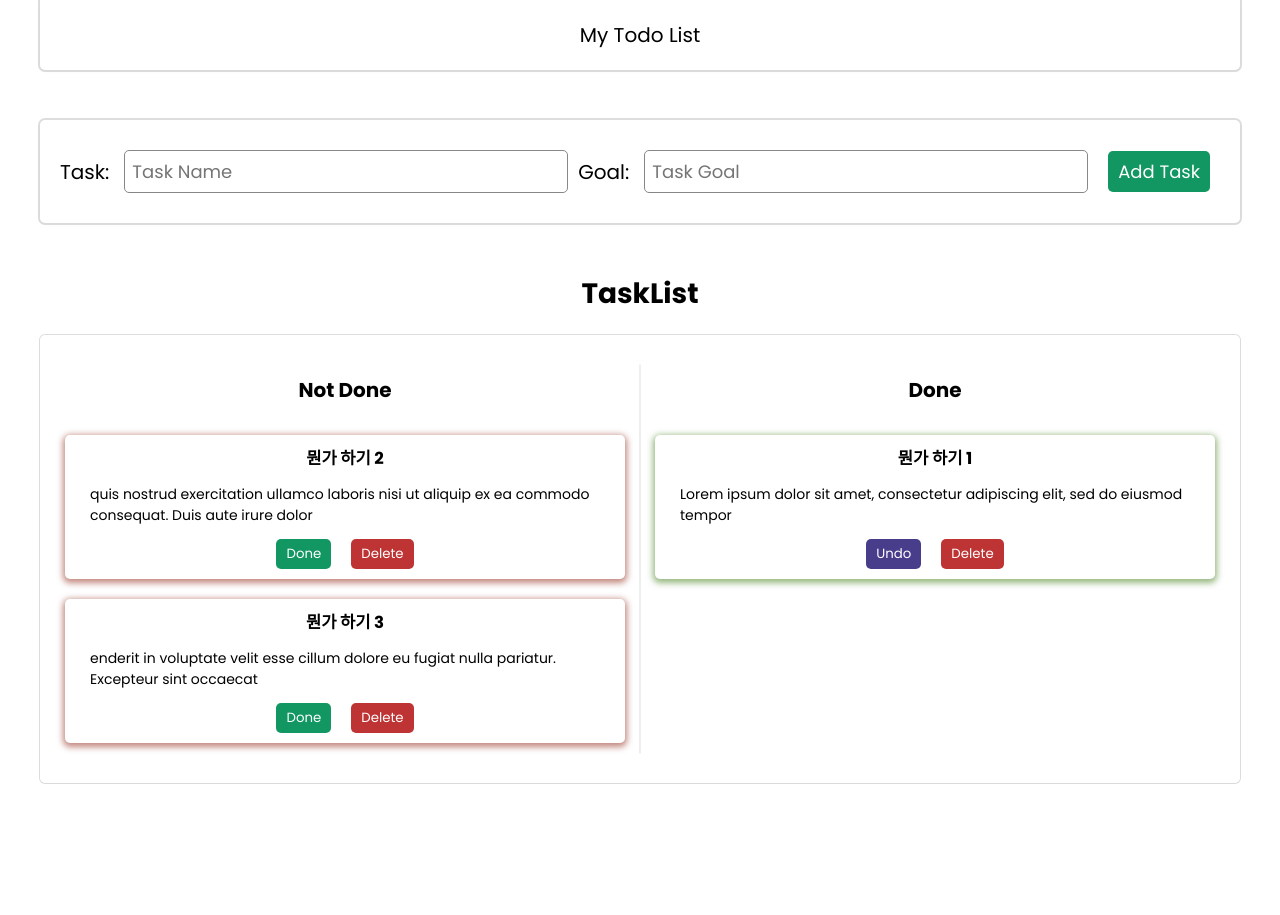
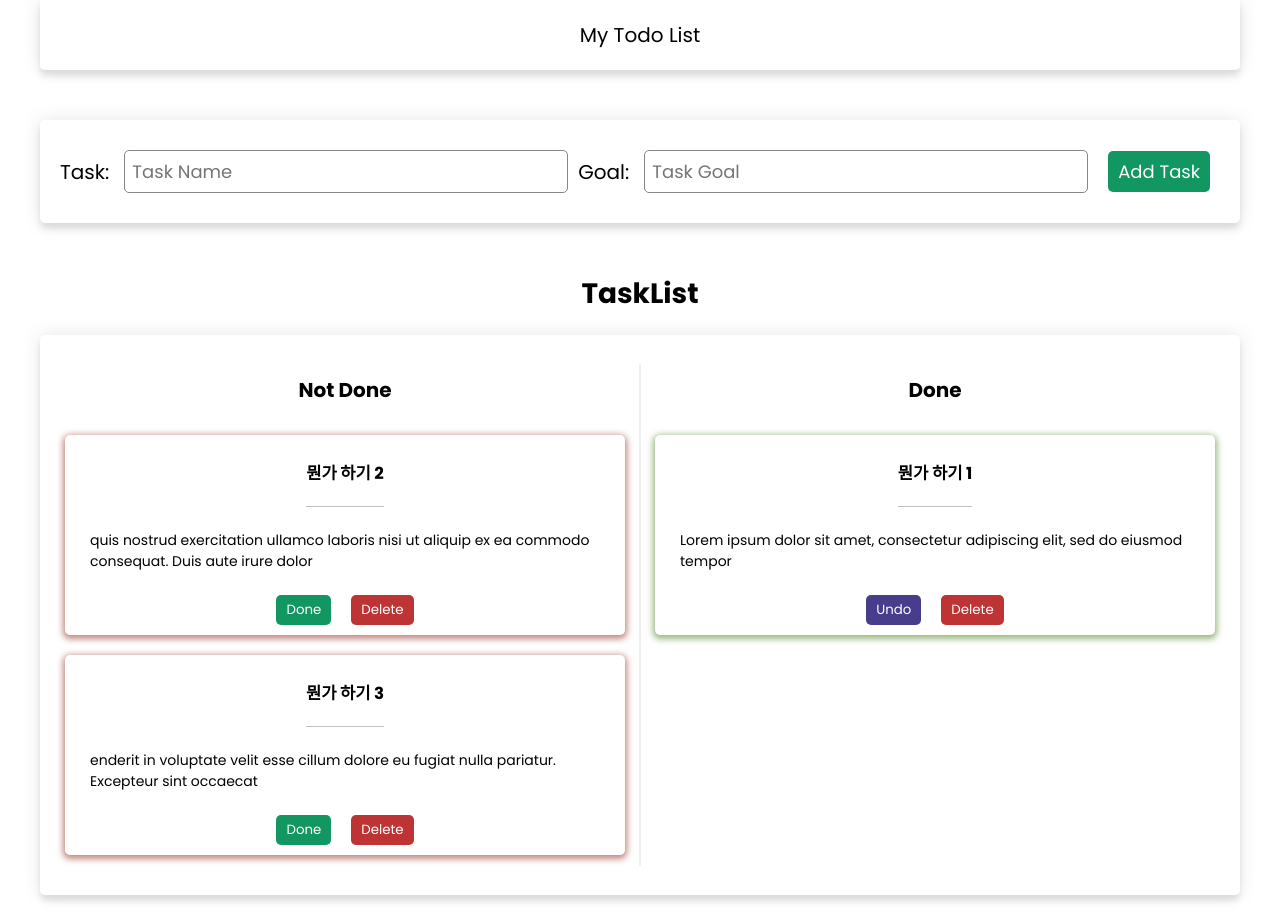
Before and after one commit to JungHBae/Todo, a React (Create React App) app: page / in a window 1280 px wide. Before the commit the page ends 803 px from the top, so only its background shows below. Built offline with nearby package versions, Linux system fonts and the light colour scheme.

Commit message:
Some minor css changes, added shadows to components

```diff
--- a/src/components/AddTask.css
+++ b/src/components/AddTask.css
@@ -1,7 +1,8 @@
 .addtask {
   margin: 50px;
   padding: 20px;
-  box-shadow: rgba(0, 0, 0, 0.02) 0px 2px 4px 0px, rgba(27, 31, 35, 0.15) 0px 0px 0px 2px;
+  box-shadow: rgba(0, 0, 0, 0.1) 0px 0px 20px, rgba(0, 0, 0, 0.1) 0px 6px 6px;
+
   border-radius: 5px;
   width: 100vw;
   min-width: 800px;
--- a/src/components/TaskCard.css
+++ b/src/components/TaskCard.css
@@ -9,7 +9,6 @@
 .taskcard li {
   font-size: 20px;
   margin: 20px 5px;
-  box-shadow: rgba(0, 0, 0, 0.16) 0px 1px 4px;
   border-radius: 5px;
   padding: 10px;
   display: flex;
@@ -36,6 +35,12 @@
   background-color: #be3434;
 }
 
+.taskcard .title {
+  text-align: center;
+  margin: 15px 0 15px 0;
+  padding-bottom: 20px;
+  border-bottom: 1px solid rgb(193, 193, 193);
+}
 .buttons-wrap {
   display: flex;
   justify-content: space-between;
@@ -43,7 +48,7 @@
 }
 
 .goal {
-  padding: 5px 15px 5px 15px;
+  padding: 0px 15px 15px 15px;
 }
 button.status {
   background-color: #129762;
--- a/src/pages/Details.css
+++ b/src/pages/Details.css
@@ -7,6 +7,7 @@
 .details h1 {
   font-size: 28px;
   text-align: center;
+  margin-bottom: 20px;
 }
 .details span {
   font-size: 12px;
@@ -20,13 +21,16 @@
   padding: 10px;
   gap: 8px;
   transition: 0.2s;
-  max-width: 800px;
+  max-width: 600px;
   position: relative;
+  min-width: 400px;
 }
 
 .details-taskcard .title {
   text-align: center;
   margin: 15px 0 15px 0;
+  padding-bottom: 20px;
+  border-bottom: 1px solid rgb(193, 193, 193);
 }
 .details-taskcard .goal {
   text-align: center;
--- a/src/pages/TaskList.css
+++ b/src/pages/TaskList.css
@@ -8,7 +8,8 @@
   max-width: 1200px;
   margin: 20px auto;
   padding: 20px;
-  box-shadow: rgba(0, 0, 0, 0.02) 0px 1px 3px 0px, rgba(27, 31, 35, 0.15) 0px 0px 0px 1px;
+  box-shadow: rgba(0, 0, 0, 0.1) 0px 0px 20px, rgba(0, 0, 0, 0.1) 0px 6px 6px;
+
   border-radius: 5px;
 }
 
--- a/src/shared/styles.js
+++ b/src/shared/styles.js
@@ -21,7 +21,7 @@ export const StyledHeader = styled.header`
   justify-content: center;
   align-items: center;
   height: 70px;
-  box-shadow: rgba(0, 0, 0, 0.02) 0px 2px 4px 0px, rgba(27, 31, 35, 0.15) 0px 0px 0px 2px;
+  box-shadow: rgba(0, 0, 0, 0.1) 0px 0px 20px, rgba(0, 0, 0, 0.1) 0px 6px 6px;
   font-size: 20px;
   padding: 0px 10px;
   width: 100vw;
```
